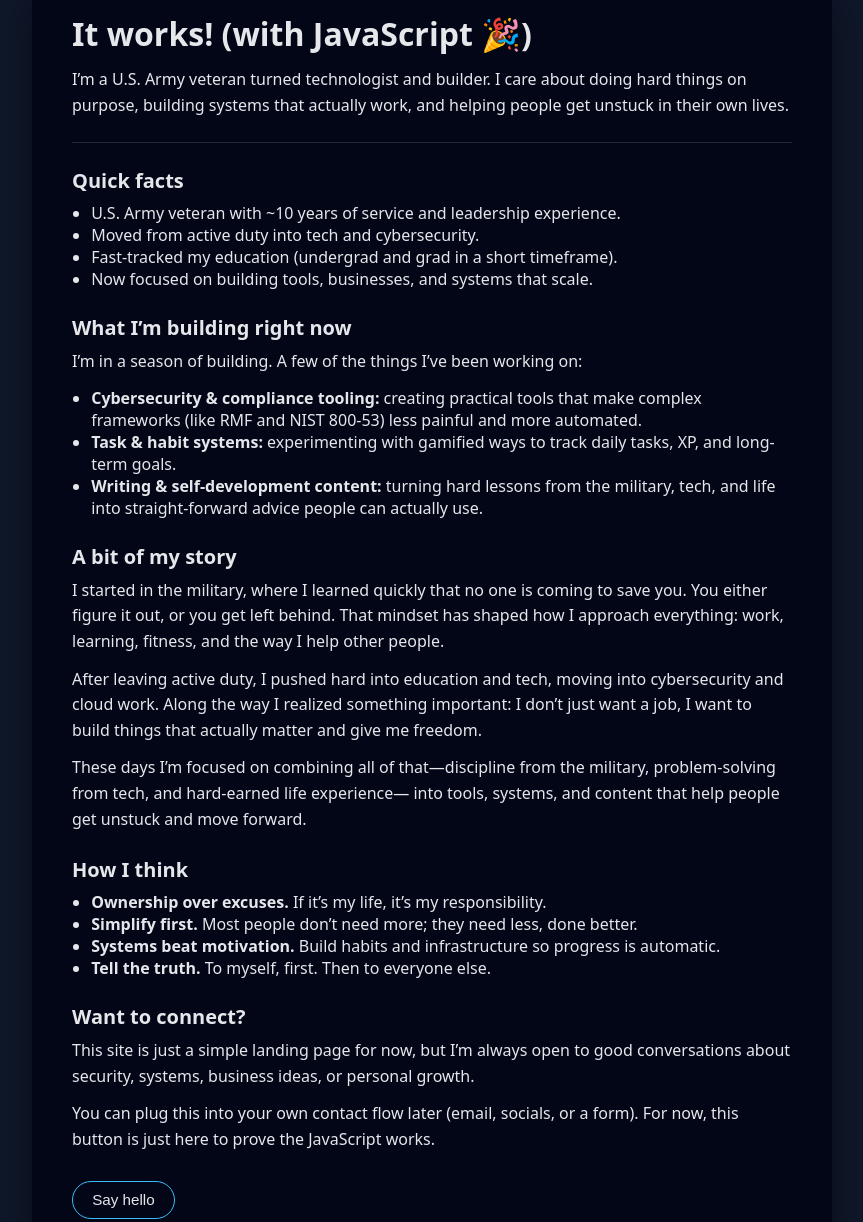
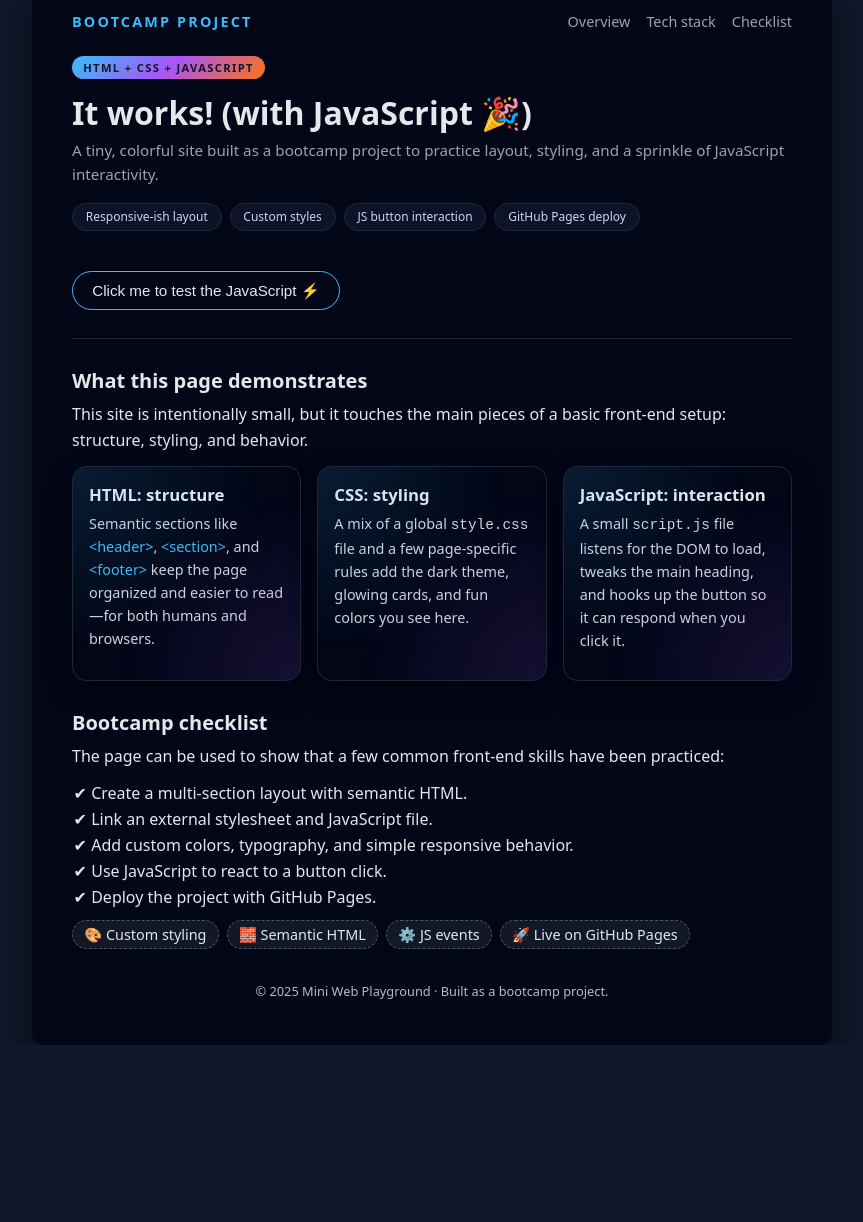
Before and after one commit to JMathieu007/temprepo, a website: page index.html in a window 1280 px wide. Shown: the part 20-1242 px from the top of the page, without its empty margins (208-1071 px from the left). After the commit the page ends 1065 px from the top, so only its background shows below. Drawn offline with Linux system fonts and the light colour scheme.

Commit message:
Revamp index.html with new title and layout
Updated the title and description for the webpage, added navigation, and modified content structure. Enhanced styling and JavaScript functionality.

```diff
--- a/index.html
+++ b/index.html
@@ -2,117 +2,271 @@
 <html lang="en">
 <head>
   <meta charset="UTF-8" />
-  <title>Joshua Mathieu | Home</title>
+  <title>Mini Web Playground</title>
   <meta name="viewport" content="width=device-width, initial-scale=1" />
-  <meta name="description" content="Personal site for Joshua Mathieu – veteran, builder, and lifelong learner." />
+  <meta name="description" content="Bootcamp project: a small HTML, CSS, and JavaScript playground." />
   <link rel="stylesheet" href="style.css" />
+
+  <!-- Extra page-specific styles on top of style.css -->
+  <style>
+    .nav {
+      display: flex;
+      justify-content: space-between;
+      align-items: center;
+      margin-bottom: 1.5rem;
+    }
+
+    .logo {
+      font-size: 0.9rem;
+      text-transform: uppercase;
+      letter-spacing: 0.15em;
+      font-weight: 700;
+      color: #38bdf8;
+    }
+
+    .nav-links {
+      display: flex;
+      gap: 1rem;
+      font-size: 0.9rem;
+    }
+
+    .nav-links a {
+      color: #9ca3af;
+      text-decoration: none;
+    }
+
+    .nav-links a:hover {
+      color: #e5e7eb;
+    }
+
+    .badge {
+      display: inline-block;
+      padding: 0.25rem 0.7rem;
+      border-radius: 999px;
+      font-size: 0.7rem;
+      text-transform: uppercase;
+      letter-spacing: 0.12em;
+      background: linear-gradient(135deg, #38bdf8, #a855f7, #f97316);
+      color: #0f172a;
+      font-weight: 600;
+      margin-bottom: 0.75rem;
+    }
+
+    .hero-title {
+      margin-bottom: 0.25rem;
+    }
+
+    .hero-subtitle {
+      font-size: 0.95rem;
+      color: #9ca3af;
+      margin-bottom: 1rem;
+    }
+
+    .pill-row {
+      display: flex;
+      flex-wrap: wrap;
+      gap: 0.5rem;
+      margin-bottom: 1.5rem;
+    }
+
+    .pill {
+      padding: 0.3rem 0.8rem;
+      border-radius: 999px;
+      border: 1px solid #1f2937;
+      background: rgba(15, 23, 42, 0.8);
+      font-size: 0.75rem;
+      color: #cbd5f5;
+    }
+
+    .grid {
+      display: grid;
+      gap: 1rem;
+      margin-top: 0.75rem;
+    }
+
+    @media (min-width: 700px) {
+      .grid {
+        grid-template-columns: repeat(3, minmax(0, 1fr));
+      }
+    }
+
+    .card {
+      background: #020617;
+      border-radius: 0.9rem;
+      padding: 1rem;
+      border: 1px solid #1f2937;
+      box-shadow: 0 10px 25px rgba(0, 0, 0, 0.35);
+      position: relative;
+      overflow: hidden;
+    }
+
+    .card::before {
+      content: "";
+      position: absolute;
+      inset: 0;
+      opacity: 0.12;
+      background: radial-gradient(circle at top left, #38bdf8, transparent 60%),
+                  radial-gradient(circle at bottom right, #a855f7, transparent 60%);
+      pointer-events: none;
+    }
+
+    .card h3 {
+      margin-bottom: 0.4rem;
+      font-size: 1.05rem;
+    }
+
+    .card p {
+      font-size: 0.9rem;
+      color: #d1d5db;
+    }
+
+    .checklist {
+      margin-left: 1.2rem;
+      margin-top: 0.5rem;
+      list-style: "✔ ";
+    }
+
+    .checklist li {
+      margin-bottom: 0.25rem;
+    }
+
+    .highlight {
+      color: #38bdf8;
+      font-weight: 500;
+    }
+
+    .fun-row {
+      display: flex;
+      flex-wrap: wrap;
+      gap: 0.5rem;
+      margin-top: 0.75rem;
+      font-size: 0.9rem;
+    }
+
+    .fun-tag {
+      padding: 0.25rem 0.7rem;
+      border-radius: 999px;
+      background: #111827;
+      border: 1px dashed #4b5563;
+    }
+
+    footer {
+      margin-top: 2rem;
+      font-size: 0.8rem;
+      opacity: 0.8;
+      text-align: center;
+    }
+  </style>
 </head>
 <body>
   <div class="container">
-    <!-- Hero / Intro -->
-    <header>
-      <h1>Hi, I’m Joshua.</h1>
-      <p>
-        I’m a U.S. Army veteran turned technologist and builder. I care about
-        doing hard things on purpose, building systems that actually work, and
-        helping people get unstuck in their own lives.
+    <!-- Top navigation -->
+    <nav class="nav">
+      <div class="logo">Bootcamp Project</div>
+      <div class="nav-links">
+        <a href="#overview">Overview</a>
+        <a href="#tech-stack">Tech stack</a>
+        <a href="#checklist">Checklist</a>
+      </div>
+    </nav>
+
+    <!-- Hero section -->
+    <header id="overview">
+      <div class="badge">HTML + CSS + JavaScript</div>
+      <!-- script.js will also update this text to show it's running -->
+      <h1 class="hero-title">Mini Web Playground</h1>
+      <p class="hero-subtitle">
+        A tiny, colorful site built as a bootcamp project to practice layout,
+        styling, and a sprinkle of JavaScript interactivity.
       </p>
+
+      <div class="pill-row">
+        <span class="pill">Responsive-ish layout</span>
+        <span class="pill">Custom styles</span>
+        <span class="pill">JS button interaction</span>
+        <span class="pill">GitHub Pages deploy</span>
+      </div>
+
+      <button class="button" type="button">
+        Click me to test the JavaScript ⚡
+      </button>
     </header>
 
-    <hr style="margin: 1.5rem 0; border: 0; border-top: 1px solid #1f2937;" />
+    <hr style="margin: 1.75rem 0; border: 0; border-top: 1px solid #1f2937;" />
 
-    <!-- Quick facts -->
-    <section aria-labelledby="quick-facts-heading">
-      <h2 id="quick-facts-heading">Quick facts</h2>
-      <ul style="margin-left: 1.2rem; margin-top: 0.5rem;">
-        <li>U.S. Army veteran with ~10 years of service and leadership experience.</li>
-        <li>Moved from active duty into tech and cybersecurity.</li>
-        <li>Fast-tracked my education (undergrad and grad in a short timeframe).</li>
-        <li>Now focused on building tools, businesses, and systems that scale.</li>
-      </ul>
+    <!-- Tech stack / cards -->
+    <section id="tech-stack" aria-labelledby="tech-heading">
+      <h2 id="tech-heading">What this page demonstrates</h2>
+      <p>
+        This site is intentionally small, but it touches the main pieces of a
+        basic front-end setup: structure, styling, and behavior.
+      </p>
+
+      <div class="grid">
+        <article class="card">
+          <h3>HTML: structure</h3>
+          <p>
+            Semantic sections like <span class="highlight">&lt;header&gt;</span>,
+            <span class="highlight">&lt;section&gt;</span>, and
+            <span class="highlight">&lt;footer&gt;</span> keep the page organized
+            and easier to read—for both humans and browsers.
+          </p>
+        </article>
+
+        <article class="card">
+          <h3>CSS: styling</h3>
+          <p>
+            A mix of a global <code>style.css</code> file and a few
+            page-specific rules add the dark theme, glowing cards, and fun
+            colors you see here.
+          </p>
+        </article>
+
+        <article class="card">
+          <h3>JavaScript: interaction</h3>
+          <p>
+            A small <code>script.js</code> file listens for the DOM to load,
+            tweaks the main heading, and hooks up the button so it can respond
+            when you click it.
+          </p>
+        </article>
+      </div>
     </section>
 
-    <!-- What I'm working on -->
-    <section aria-labelledby="work-heading">
-      <h2 id="work-heading">What I’m building right now</h2>
+    <!-- Checklist / learning goals -->
+    <section id="checklist" aria-labelledby="checklist-heading" style="margin-top: 1.75rem;">
+      <h2 id="checklist-heading">Bootcamp checklist</h2>
       <p>
-        I’m in a season of building. A few of the things I’ve been working on:
+        The page can be used to show that a few common front-end skills have
+        been practiced:
       </p>
-      <ul style="margin-left: 1.2rem; margin-top: 0.5rem;">
-        <li>
-          <strong>Cybersecurity & compliance tooling:</strong>
-          creating practical tools that make complex frameworks (like RMF and
-          NIST 800-53) less painful and more automated.
-        </li>
-        <li>
-          <strong>Task & habit systems:</strong>
-          experimenting with gamified ways to track daily tasks, XP, and long-term goals.
-        </li>
-        <li>
-          <strong>Writing & self-development content:</strong>
-          turning hard lessons from the military, tech, and life into
-          straight-forward advice people can actually use.
-        </li>
+      <ul class="checklist">
+        <li>Create a multi-section layout with semantic HTML.</li>
+        <li>Link an external stylesheet and JavaScript file.</li>
+        <li>Add custom colors, typography, and simple responsive behavior.</li>
+        <li>Use JavaScript to react to a button click.</li>
+        <li>Deploy the project with GitHub Pages.</li>
       </ul>
+
+      <div class="fun-row">
+        <span class="fun-tag">🎨 Custom styling</span>
+        <span class="fun-tag">🧱 Semantic HTML</span>
+        <span class="fun-tag">⚙️ JS events</span>
+        <span class="fun-tag">🚀 Live on GitHub Pages</span>
+      </div>
     </section>
 
-    <!-- Background / story -->
-    <section aria-labelledby="story-heading">
-      <h2 id="story-heading">A bit of my story</h2>
+    <footer>
       <p>
-        I started in the military, where I learned quickly that no one is coming
-        to save you. You either figure it out, or you get left behind. That
-        mindset has shaped how I approach everything: work, learning, fitness,
-        and the way I help other people.
+        &copy; <span id="year"></span> Mini Web Playground · Built as a bootcamp project.
       </p>
-      <p>
-        After leaving active duty, I pushed hard into education and tech,
-        moving into cybersecurity and cloud work. Along the way I realized
-        something important: I don’t just want a job, I want to build things
-        that actually matter and give me freedom.
-      </p>
-      <p>
-        These days I’m focused on combining all of that—discipline from the
-        military, problem-solving from tech, and hard-earned life experience—
-        into tools, systems, and content that help people get unstuck and move
-        forward.
-      </p>
-    </section>
-
-    <!-- How I think / values -->
-    <section aria-labelledby="values-heading">
-      <h2 id="values-heading">How I think</h2>
-      <ul style="margin-left: 1.2rem; margin-top: 0.5rem;">
-        <li><strong>Ownership over excuses.</strong> If it’s my life, it’s my responsibility.</li>
-        <li><strong>Simplify first.</strong> Most people don’t need more; they need less, done better.</li>
-        <li><strong>Systems beat motivation.</strong> Build habits and infrastructure so progress is automatic.</li>
-        <li><strong>Tell the truth.</strong> To myself, first. Then to everyone else.</li>
-      </ul>
-    </section>
-
-    <!-- Contact / CTA -->
-    <section aria-labelledby="contact-heading">
-      <h2 id="contact-heading">Want to connect?</h2>
-      <p>
-        This site is just a simple landing page for now, but I’m always open to
-        good conversations about security, systems, business ideas, or personal
-        growth.
-      </p>
-      <p>
-        You can plug this into your own contact flow later (email, socials, or a
-        form). For now, this button is just here to prove the JavaScript works.
-      </p>
-      <button class="button" type="button">Say hello</button>
-    </section>
-
-    <footer style="margin-top: 2rem; font-size: 0.85rem; opacity: 0.8;">
-      <p>&copy; <span id="year"></span> Joshua Mathieu. Built with GitHub Pages.</p>
     </footer>
   </div>
 
+  <!-- External JS -->
   <script src="script.js"></script>
   <script>
-    // Small inline helper just to set the year in the footer
+    // Set the year in the footer
     document.addEventListener("DOMContentLoaded", () => {
       const yearSpan = document.getElementById("year");
       if (yearSpan) {
```
